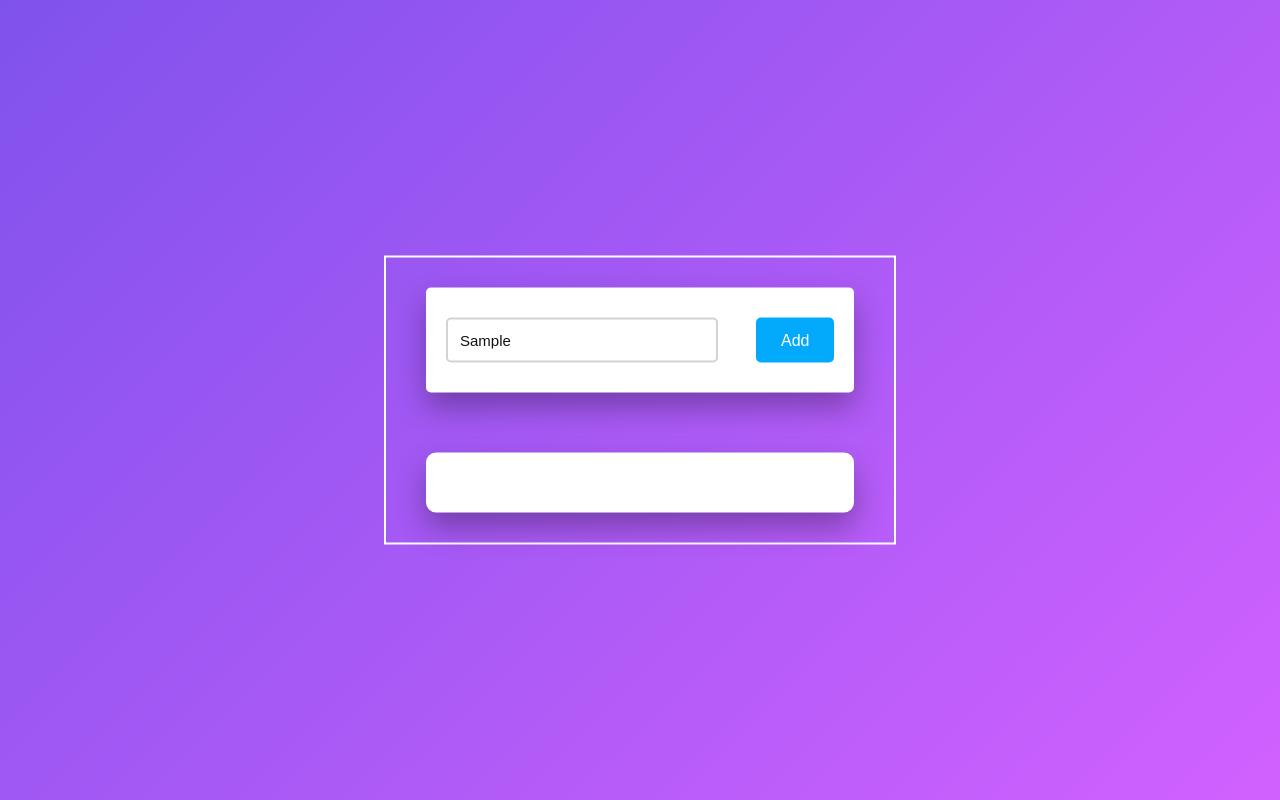
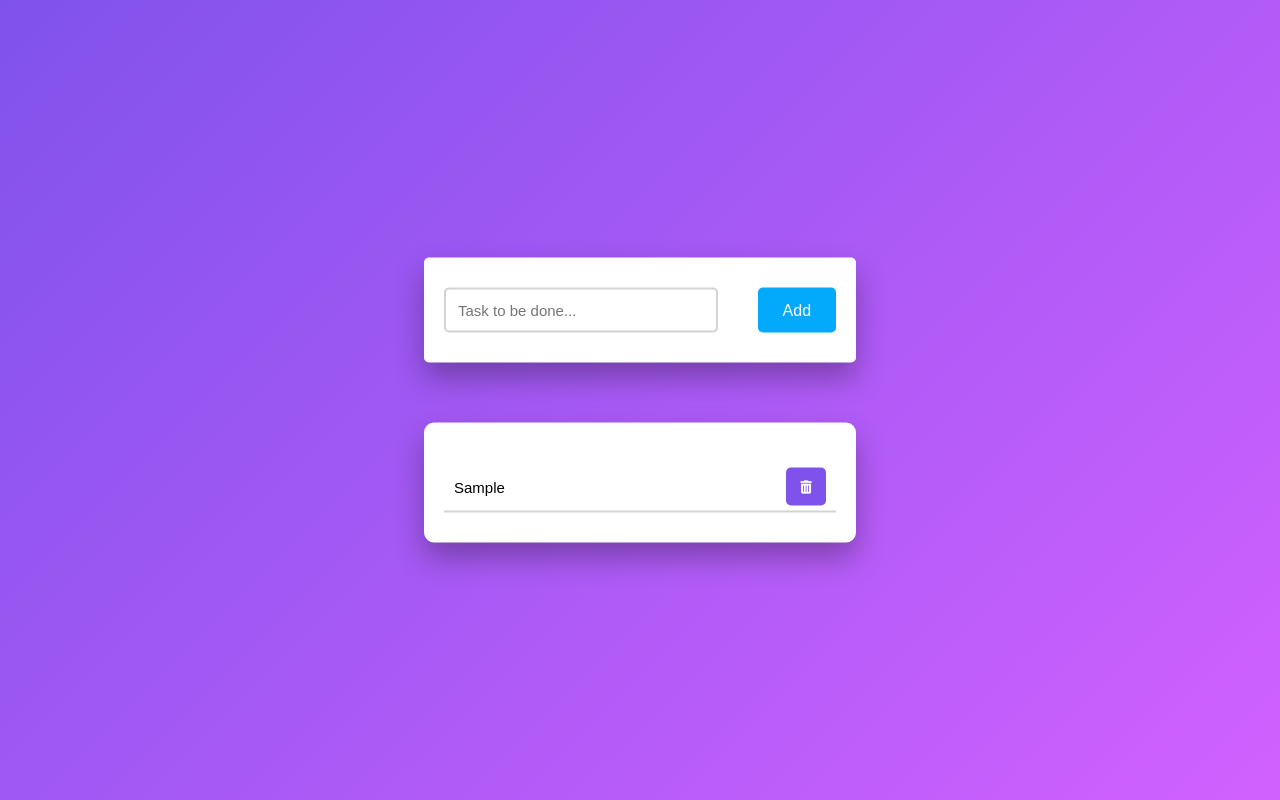
Before and after one commit to alex-mu/To-Do, a plain HTML site: page index.html in a window 1280 px wide. Both pictures are taken after typing "Sample" into the empty fields and a click on the button "Add". Drawn offline with Linux system fonts and the light colour scheme.

Commit message:
jsx elements added

```diff
--- a/Css/styles.css
+++ b/Css/styles.css
@@ -10,7 +10,6 @@ body {
     background: linear-gradient(135deg, #8052ec, #d161ff);
 }
 .container {
-    border: 2px solid white;
     width: 40%;
     position: absolute;
     transform: translate(-50%, -50%);
@@ -63,3 +62,32 @@ body {
     width: 100%;
     position: relative;
 }
+.task {
+    background-color: #ffffff;
+    height: 50px;
+    padding: 5px 10px;
+    margin-top: 10px;
+    display: flex;
+    align-items: center;
+    justify-content: space-between;
+    border-bottom: 2px solid #d1d3d4;
+    cursor: pointer;
+}
+.task span {
+    font-family: 'Poppins',sans-serif;
+    font-size: 15px;
+    font-weight: 400;
+}
+.task button {
+    background-color: #8052ec;
+    color: #ffffff;
+    height: 100%;
+    width: 40px;
+    border-radius: 5px;
+    border: none;
+    cursor: pointer;
+    outline: none;
+}
+.completed {
+    text-decoration: line-through;
+}
--- a/Js/script.js
+++ b/Js/script.js
@@ -0,0 +1,32 @@
+document.querySelector('#push').onclick = function(){
+    if(document.querySelector('#newtask input').value.length == 0){
+        alert("Please Enter a Task")
+    }
+    else{
+        document.querySelector('#tasks').innerHTML +=
+        `
+            <div class="task">
+                <span id="taskname">
+                    ${document.querySelector('#newtask input').value}
+                </span>
+                <button class="delete">
+                    <i class="fa-solid fa-trash-can"></i>
+                </button>
+            </div>
+        `;
+
+        var current_tasks = document.querySelectorAll(".delete");
+        for(var i=0; i<current_tasks.length; i++){
+            current_tasks[i].onclick = function(){
+                this.parentNode.removeChild();
+            }
+        }
+
+        var tasks = document.querySelectorAll(".tasks");
+        for(var i=0; i<tasks.length; i++){
+            this.classList.toggle('completed');
+        }
+    }
+
+    document.querySelector("#newtask input").value = "";
+};
--- a/index.html
+++ b/index.html
@@ -15,7 +15,7 @@
             <input type="text" placeholder="Task to be done...">
             <button id="push">Add</button>
         </div>
-        <div id="tasks"></div>
+        <div id="tasks"></i></div>
     </div>
 
 </body>
```
